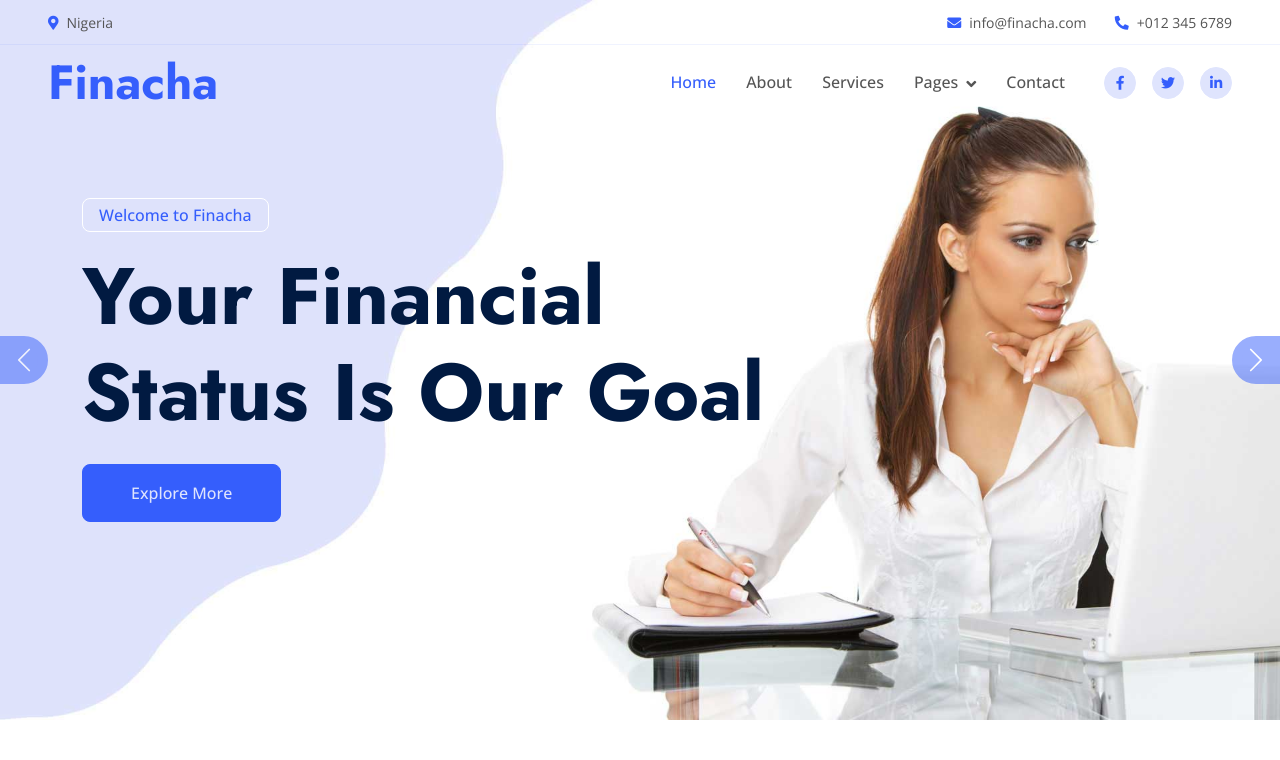
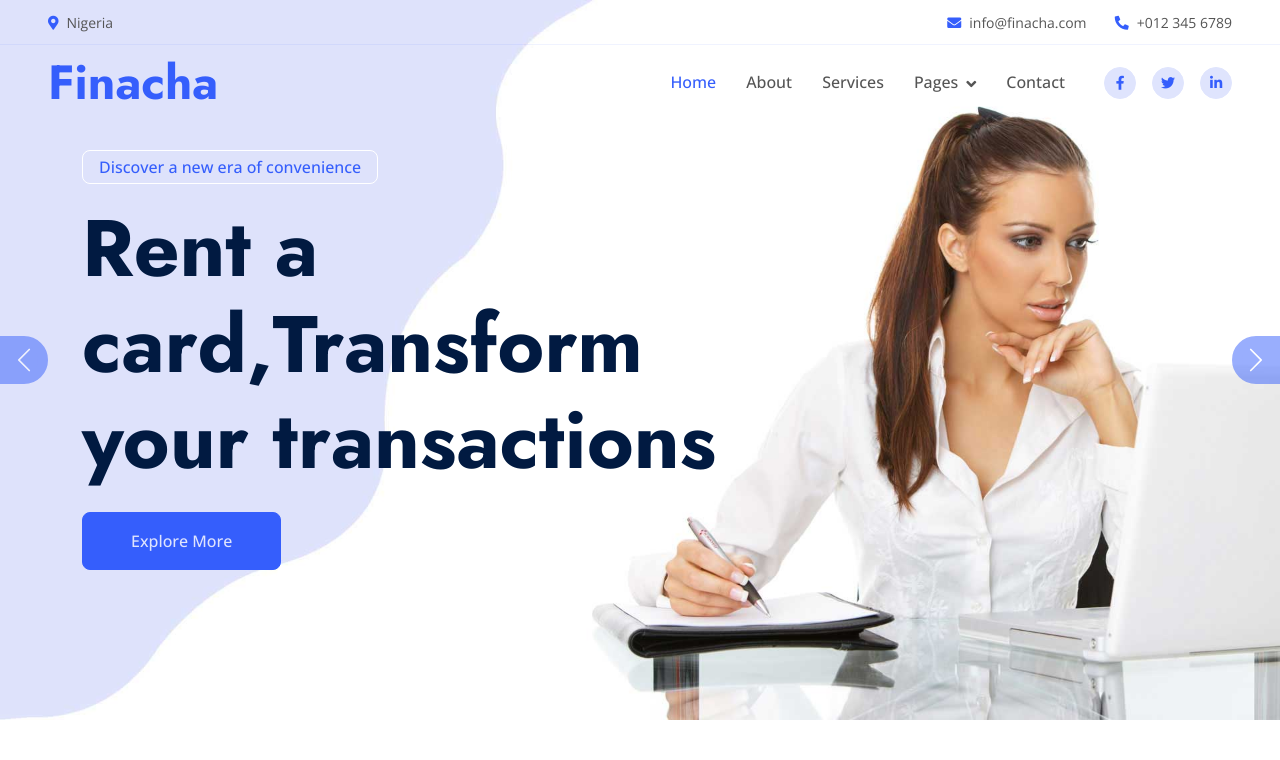
Before and after one commit to Team-Incredible/Finacha-Backend, a Django app: page / in a window 1280 px wide. Shown: the top 760 px of the page. Run offline with Django 4.2, Linux system fonts and the light colour scheme; some libraries are stand-ins or nearby versions.

Commit message:
Update home.html

```diff
--- a/templates/home.html
+++ b/templates/home.html
@@ -101,8 +101,8 @@
                             <div class="row justify-content-start">
                                 <div class="col-lg-8">
                                     <p class="d-inline-block border border-white rounded text-primary fw-semi-bold py-1 px-3  slideInDown">
-                                        Welcome to Finacha</p>
-                                    <h1 class="display-1 mb-4  slideInDown">Your Financial Status Is Our Goal
+                                        Discover a new era of convenience</p>
+                                    <h1 class="display-1 mb-4  slideInDown">Rent a card,Transform your transactions
                                     </h1>
                                     <a href="" class="btn btn-primary py-3 px-5  slideInDown">Explore More</a>
                                 </div>
```
